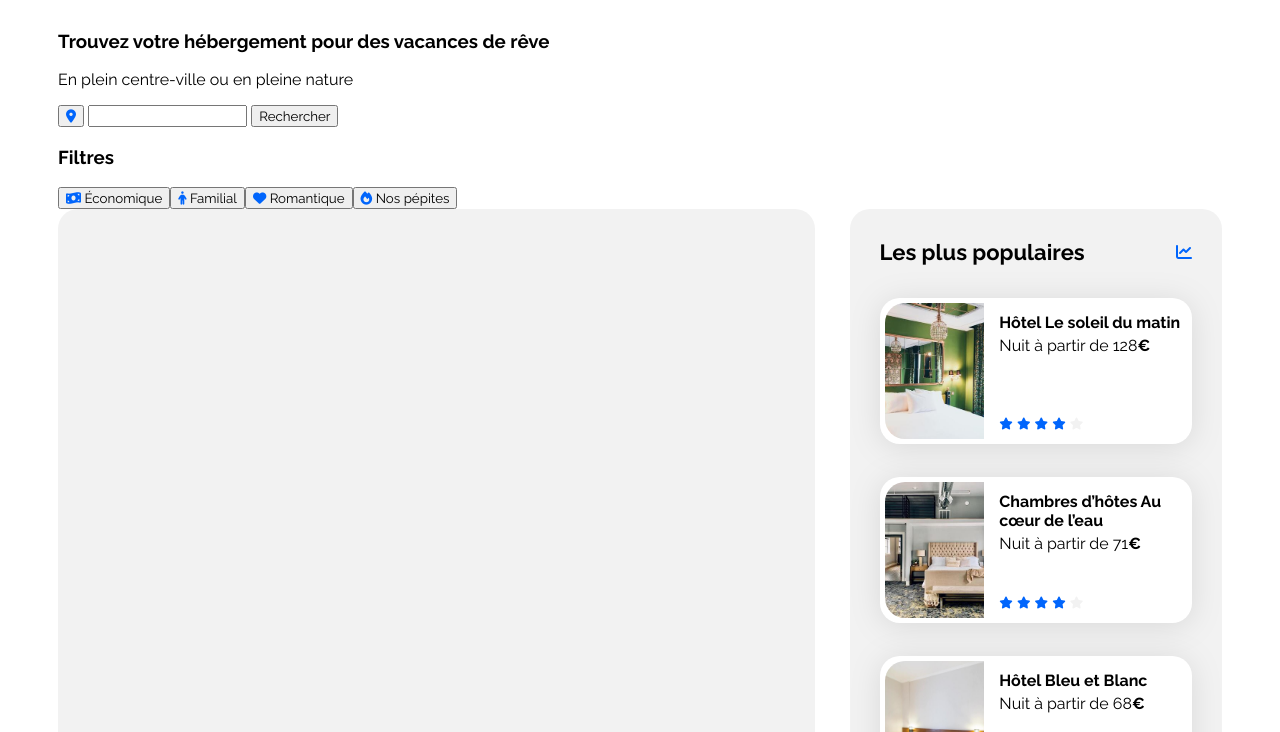
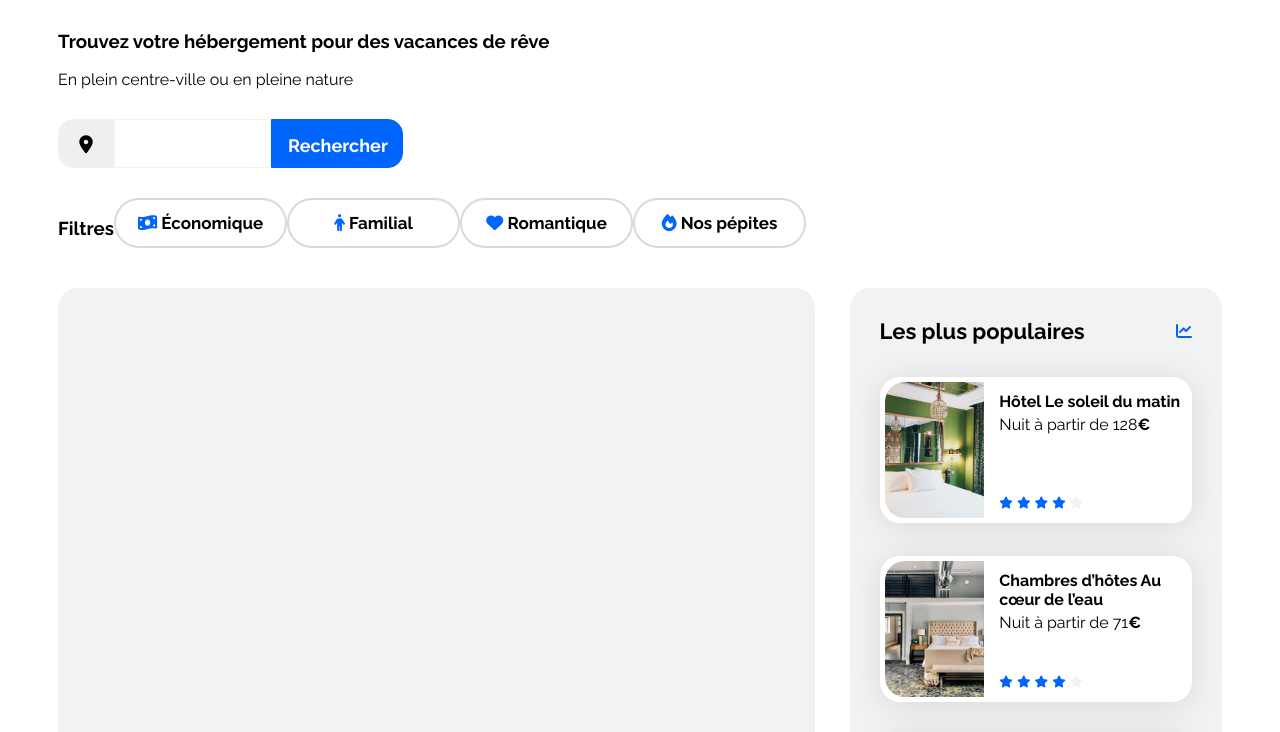
Before and after one commit to Karma62114/Maxence-Willems, a plain HTML site: page index.html in a window 1280 px wide. Shown: the part 80-812 px from the top of the page. Drawn offline with Linux system fonts and the light colour scheme.

Commit message:
Add files via upload

```diff
--- a/css/style.css
+++ b/css/style.css
@@ -20,7 +20,15 @@ height: 19px;
 gap: 0px;
 opacity: 0px;
 }
+.menu a {
+    padding: 20px;
 
+}
+.menu :hover {
+    text-decoration: overline;
+    text-decoration-color: #0065FC;
+    color: #0065FC;
+}
 
 .fa-solid {
     color: var(--main-color);
@@ -30,6 +38,81 @@ body {
     display: flex;
     justify-content: center;
 }
+
+.bar_recherche{
+display: flex;
+margin: 30px 0px;
+}
+
+.bouton_localisation {
+display: flex;
+align-items: center;
+padding: 10px 20px;
+border: 1px solid rgba(242, 242, 242, 1);
+border: 1px 0px 0px 0px ;
+border-radius: 15px 0px 0px 15px;
+}
+
+.fa-location-dot{
+font-size: 18px;
+width: 14px;
+height: 18px;
+top: 15px;
+left: 18px;
+gap: 0px;
+opacity: 0px;
+color: rgba(0, 0, 0, 1);
+}
+
+#recherche{
+border: 1px solid rgba(242, 242, 242, 1)
+
+}
+.bar_recherche .boutton_recherche{
+font-family: Raleway;
+font-size: 18px;
+font-weight: 700;
+line-height: 21px;
+text-align: center;
+color: rgba(255, 255, 255, 1);
+width: 132px;
+height: 49px;
+padding: 15px 16px 15px 16px;
+gap: 10px;
+border-radius: 0px 15px 15px 0px;
+border: 1px 0px 0px 0px;
+opacity: 0px;
+background: rgba(0, 101, 252, 1);
+border: 1px solid rgba(0, 101, 252, 1)
+}
+
+.Filtres{
+display: flex;
+margin: 30px 0px;
+}
+
+.bouton_filtres{
+font-family: Raleway;
+font-size: 17px;
+font-weight: 700;
+line-height: 21px;
+text-align: center;
+width: 173px;
+height: 50px;
+padding: 4px 19px 4px 19px;
+gap: 10px;
+border-radius: 25px 25px 25px 25px;
+border: 2px 0px 0px 0px;
+opacity: 0px;
+border: 2px solid rgba(217, 217, 217, 1);
+background: white;
+
+}
+
+
+
+
+
 
 .main-container {
     width: 100%;
```
